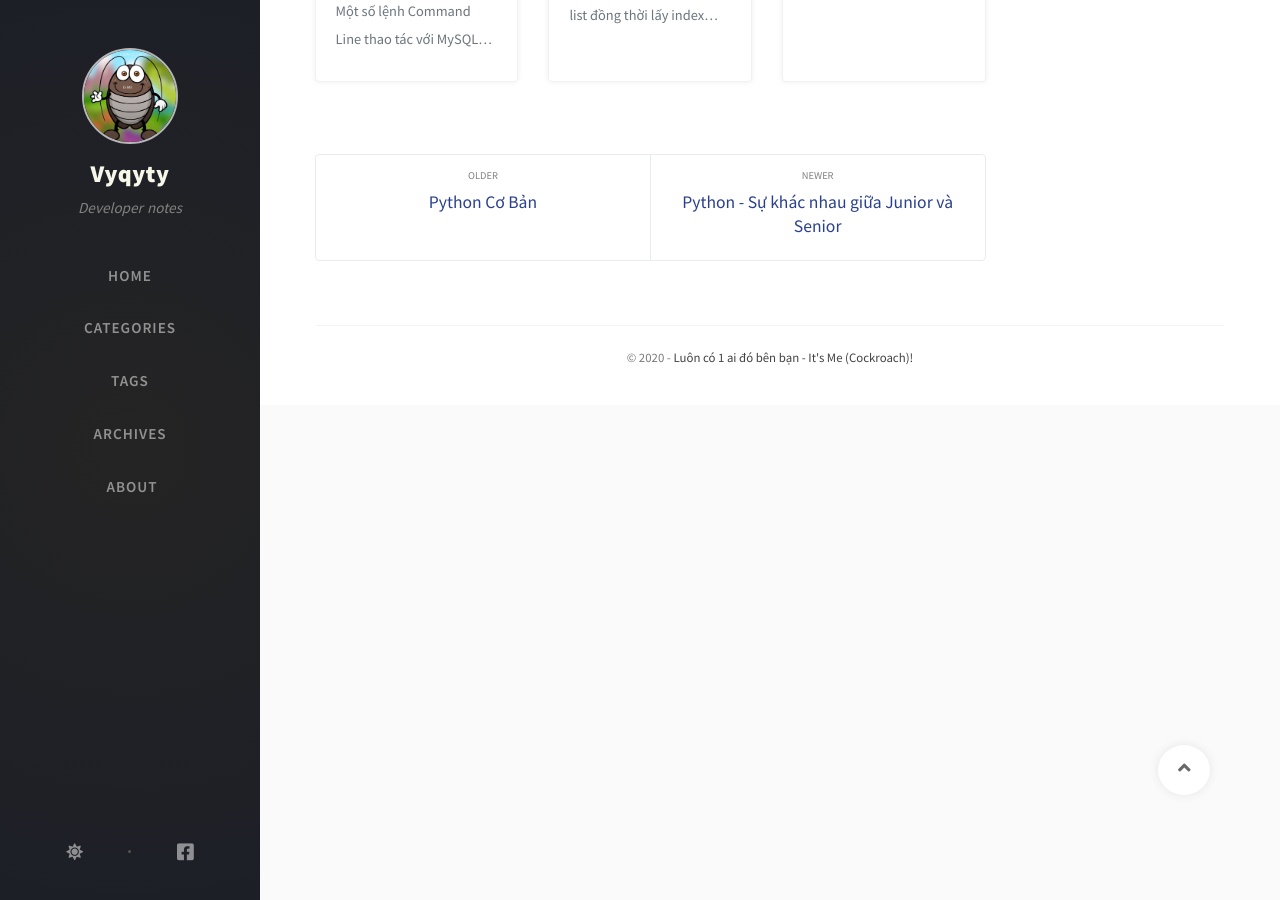
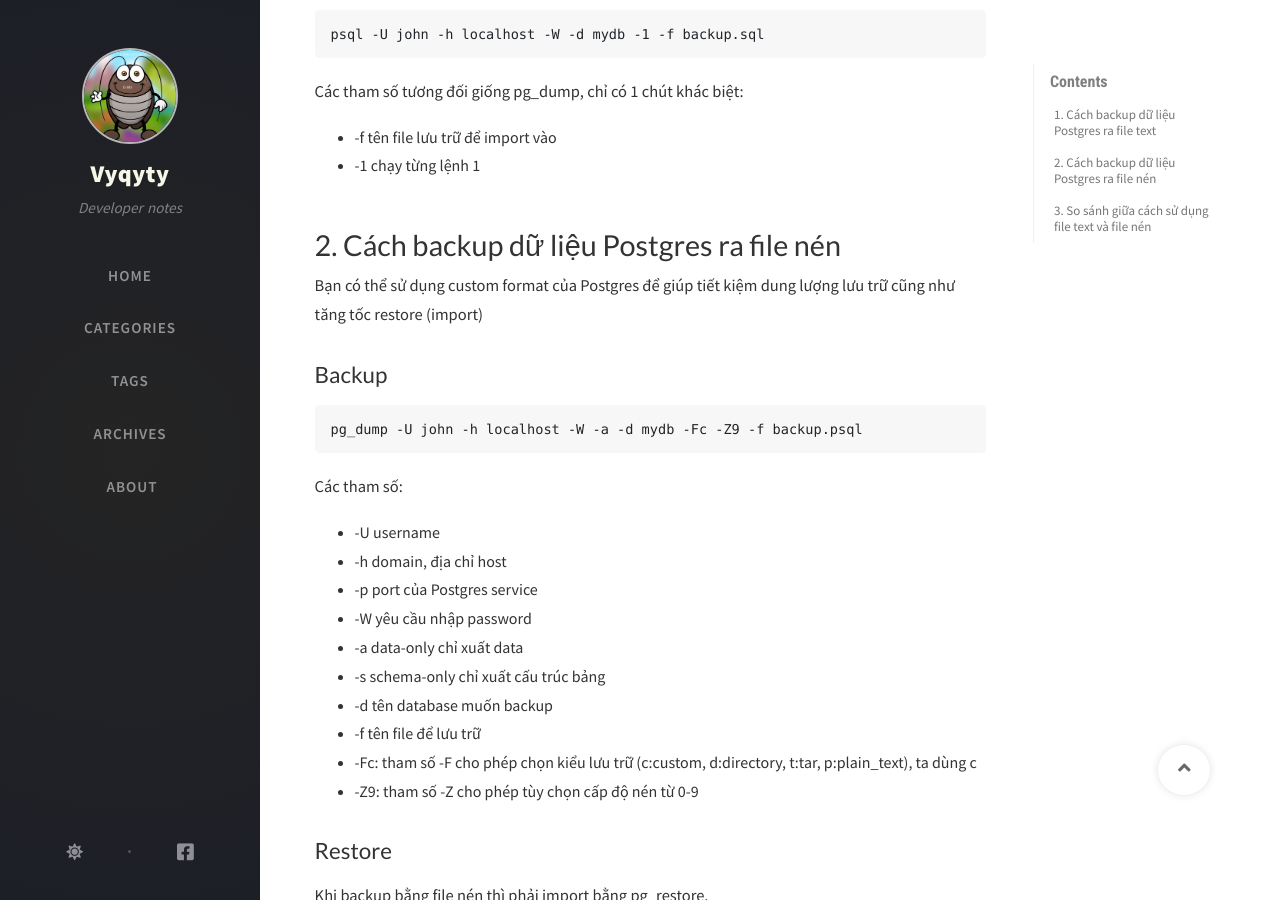
Before and after one commit to vyqyty/vyqyty.github.io, a Jekyll site: the page built from _posts/2020-12-16-huong-dan-backup-restore-postgres-database.md, in a window 1280 px wide and 900 px high, scrolled down 770 px. Built offline with Jekyll 4.4.1, drawn with Linux system fonts in a browser that asks for light colours; nearby versions of some CDN libraries; comment, search, counter and statistics services are not loaded; some of the changed text lies outside the part shown.

Commit message:
Update 2020-12-16-huong-dan-backup-restore-postgres-database.md

````diff
--- a/_posts/2020-12-16-huong-dan-backup-restore-postgres-database.md
+++ b/_posts/2020-12-16-huong-dan-backup-restore-postgres-database.md
@@ -5,3 +5,73 @@ categories: [SQL]
 tags: []
 math: true
 ---
+# 1. Cách backup dữ liệu Postgres ra file text
+## Backup
+```
+pg_dump -U john -h localhost -W -a -d mydb -f backup.sql
+```
+
+Các tham số:
+
+* -U username
+* -h domain, địa chỉ host
+* -p port của Postgres service
+* -W yêu cầu nhập password
+* -a data-only chỉ xuất data
+* -s schema-only chỉ xuất cấu trúc bảng
+* -d tên database muốn backup
+* -f tên file để lưu trữ
+
+## Restore
+
+Khi backup bằng file text thì phải import bằng psql:
+```
+psql -U john -h localhost -W -d mydb -1 -f backup.sql
+```
+
+Các tham số tương đối giống pg_dump, chỉ có 1 chút khác biệt:
+
+* -f tên file lưu trữ để import vào
+* -1 chạy từng lệnh 1
+
+# 2. Cách backup dữ liệu Postgres ra file nén
+
+Bạn có thể sử dụng custom format của Postgres để giúp tiết kiệm dung lượng lưu trữ cũng như tăng tốc restore (import)
+
+## Backup
+```
+pg_dump -U john -h localhost -W -a -d mydb -Fc -Z9 -f backup.psql
+```
+
+Các tham số:
+
+* -U username
+* -h domain, địa chỉ host
+* -p port của Postgres service
+* -W yêu cầu nhập password
+* -a data-only chỉ xuất data
+* -s schema-only chỉ xuất cấu trúc bảng
+* -d tên database muốn backup
+* -f tên file để lưu trữ
+* -Fc: tham số -F cho phép chọn kiểu lưu trữ (c:custom, d:directory, t:tar, p:plain_text), ta dùng c
+* -Z9: tham số -Z cho phép tùy chọn cấp độ nén từ 0-9
+
+## Restore
+
+Khi backup bằng file nén thì phải import bằng pg_restore.
+```
+pg_restore -U john -h localhost -W -j 8 -d mydb backup.psql
+```
+
+Các tham số tương đối giống pgsql và pg_dump ở trên, chỉ có 1 chút khác biệt:
+
+* Chỉ đặt tên tên file ở cuối lệnh, ko dùng tham số -f
+* -j số lượng job chạy song song đồng thời. ở đây ta dùng 8. Hữu ích khi import file lớn
+
+# 3. So sánh giữa cách sử dụng file text và file nén
+Có thể tóm gọn như sau:
+
+* File text: dump nhanh, kích thướng lớn, restore lâu,
+* File nén: dump lâu hơn, kích thước nhở, restore nhanh (với tham số -j)
+
+Nguồn (http://webfaver.com/database/huong-dan-backup-va-restore-postgres-database.html)
````
